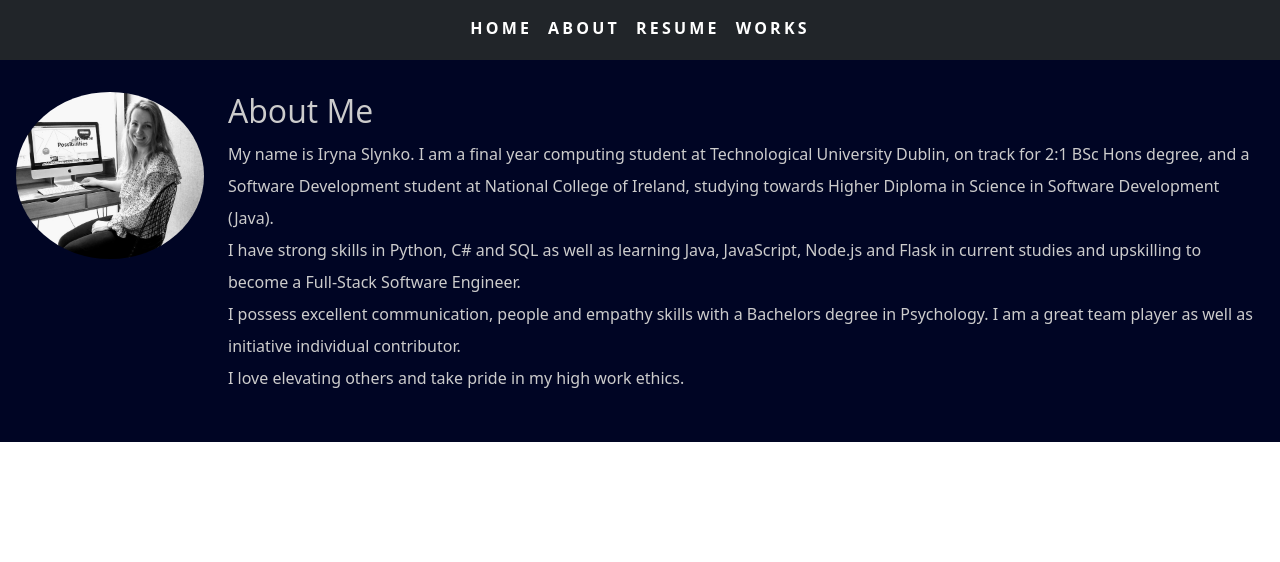
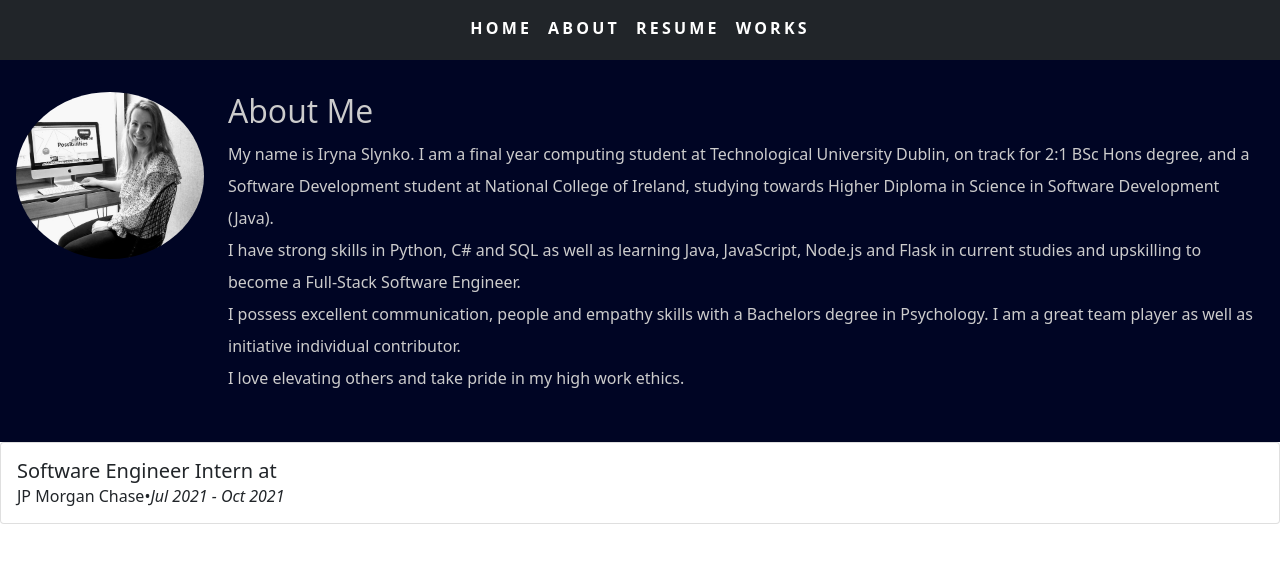
Before and after one commit to Iryna-Slynko/iryna-slynko-personal-website, a React (Create React App) app: page / in a window 1280 px wide. Shown: the top 562 px of the page. Built offline with nearby package versions, Linux system fonts and the light colour scheme; a web font is replaced by a local one.

Commit message:
Simple experience block

```diff
--- a/package.json
+++ b/package.json
@@ -11,6 +11,7 @@
     "@types/react": "^17.0.37",
     "@types/react-dom": "^17.0.11",
     "bootstrap": "^5.1.3",
+    "date-fns": "^2.27.0",
     "react": "^17.0.2",
     "react-bootstrap": "^2.0.3",
     "react-dom": "^17.0.2",
--- a/src/App.tsx
+++ b/src/App.tsx
@@ -14,8 +14,8 @@ function App() {
         <About />
         <Resume />
         <Portfolio />
-        </main>
-        <Footer />
+      </main>
+      <Footer />
     </div>
   );
 }
--- a/src/components/Work.tsx
+++ b/src/components/Work.tsx
@@ -1,8 +1,30 @@
+import { format } from 'date-fns';
 import React from 'react';
+import Card from 'react-bootstrap/Card';
+
+import WorkExperience from '../data/WorkExperience';
 
 export default function Work() {
+  const experience = WorkExperience().map(function(work) {
+
+    return (<Card>
+      <Card.Body>
+        <Card.Title>
+          {work.position} at
+        </Card.Title>
+        <Card.Subtitle>
+          {work.companyName}<span>•</span>
+          <em className='date'>
+          {format(work.startDate, "MMM yyyy")} - { work.endDate === "Present" ? work.endDate : format(work.endDate, "MMM yyyy") }
+          </em>
+        </Card.Subtitle>
+
+      </Card.Body>
+    </Card>);
+  })
   return (
     <section id='work'>
+    {experience}
     </section>
   )
 }
--- /dev/null
+++ b/src/data/WorkExperience.tsx
@@ -0,0 +1,25 @@
+import { Technology } from "../types/Technology";
+import { Practice } from "../types/Practice";
+
+interface IWorkExperience {
+  readonly companyName:string,
+  readonly website:URL,
+  readonly position:string,
+  readonly startDate: Date,
+  readonly endDate: Date | 'Present',
+  readonly technologies: Technology[],
+  readonly practices: Practice[],
+  readonly responsibilities: string
+}
+export default function WorkExperience():IWorkExperience[] {
+  return [{
+    companyName: "JP Morgan Chase",
+    website: new URL("https://www.jpmorgan.com/IE/en/about-us"),
+    position: "Software Engineer Intern",
+    startDate: new Date(2021, 6, 1),
+    endDate: new Date(2021, 9, 10),
+    technologies: ["Python", "React", "Jira", "Java", "JavaScript", "Git", "Spring MVC"],
+    practices: ["Unit Testing", "Agile", "Code Review"],
+    responsibilities: "Delivered features for the web app solution"
+  }];
+}
--- /dev/null
+++ b/src/types/Practice.tsx
@@ -0,0 +1 @@
+export type Practice = "Kanban" | "Unit Testing" | "Agile" |  "Code Review" ;
--- /dev/null
+++ b/src/types/Technology.tsx
@@ -0,0 +1,5 @@
+export type Technology = Language | Framework | CloudTools | Tools;
+type Language = "Python" | "Java" | "JavaScript" | "C#" | "TypeScript" | "SQL" | "CSS";
+type Framework = "ASP.NET MVC" | "React" | "Spring MVC";
+type CloudTools = "Azure Vision";
+type Tools = "Git" | "Salesforce" | "Jira";
```
Also changed, not shown: 1 other file (tests, documents, lock files or other folders).
